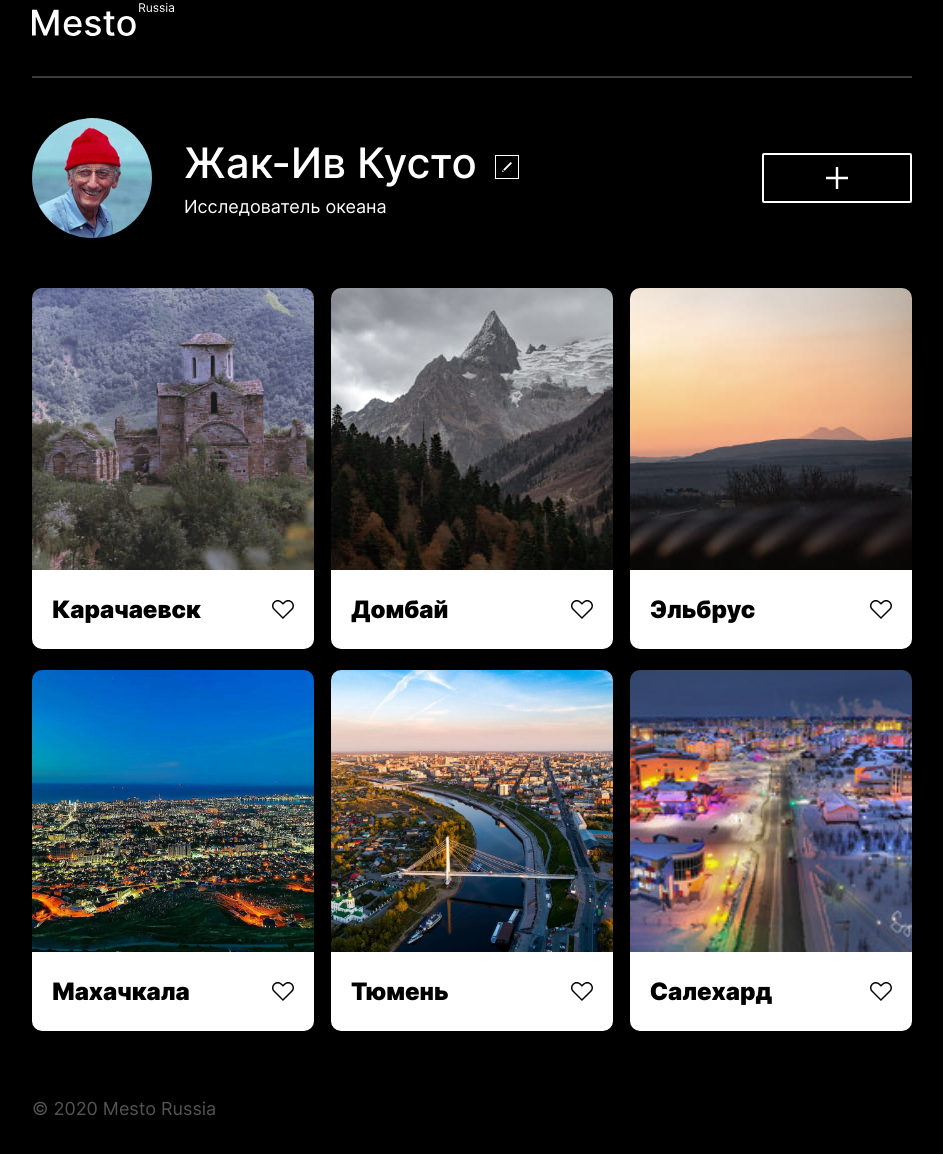
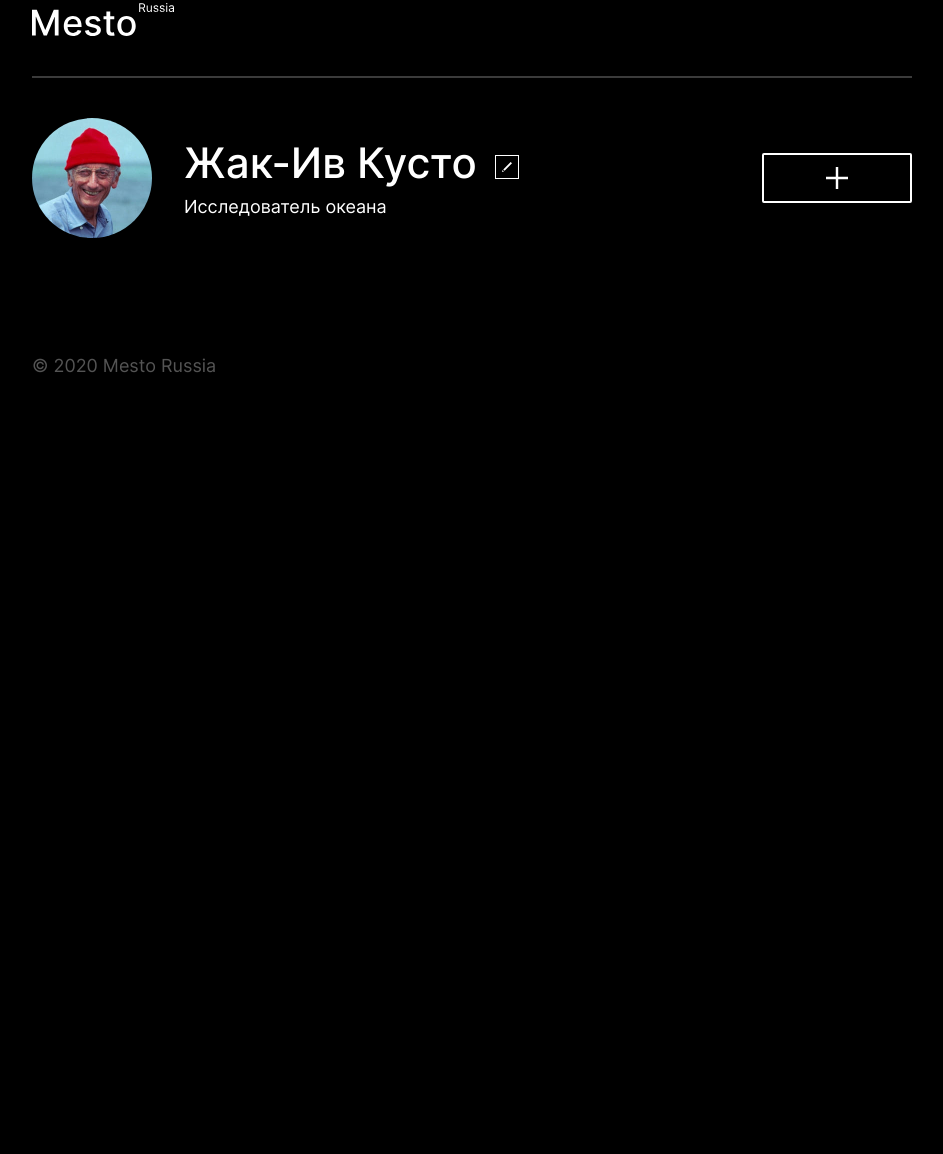
Before and after one commit to halikovm1995/mesto-project, a plain HTML site: page index.html in a window 1280 px wide. Shown: the part 42-1196 px from the top of the page, without its empty margins (168-1111 px from the left). After the commit the page ends 800 px from the top, so only its background shows below. Drawn offline with Linux system fonts and the light colour scheme.

Commit message:
template fix

```diff
--- a/index.html
+++ b/index.html
@@ -29,6 +29,7 @@
         </section>
         <section class="element">
           <ul class="element__list">
+            <template id="template-item">
               <li class="element__item">
                 <img class="element__image" src="./images/karachaevsk.jpg" alt="Карачаевск">
                 <div class="element__group">
@@ -36,41 +37,7 @@
                   <button type="button" class="element__like"></button>
                 </div>
               </li>
-            <li class="element__item">
-              <img class="element__image" src="./images/dombai.jpg" alt="Домбай">
-              <div class="element__group">
-                <h2 class="element__title">Домбай</h2>
-                <button type="button" class="element__like"></button>
-              </div>
-            </li>
-            <li class="element__item">
-              <img class="element__image" src="./images/elbrus.jpg" alt="Эльбрус">
-              <div class="element__group">
-                <h2 class="element__title">Эльбрус</h2>
-                <button type="button" class="element__like"></button>
-              </div>
-            </li>
-            <li class="element__item">
-              <img class="element__image" src="./images/mahachkala.jpg" alt="Махачкала">
-              <div class="element__group">
-                <h2 class="element__title">Махачкала</h2>
-                <button type="button" class="element__like"></button>
-              </div>
-            </li>
-            <li class="element__item">
-              <img class="element__image" src="./images/tumen.jpg" alt="Тюмень">
-              <div class="element__group">
-                <h2 class="element__title">Тюмень</h2>
-                <button type="button" class="element__like"></button>
-              </div>
-            </li>
-            <li class="element__item">
-              <img class="element__image" src="./images/salekhard.jpg" alt="Салехард">
-              <div class="element__group">
-                <h2 class="element__title">Салехард</h2>
-                <button type="button" class="element__like"></button>
-              </div>
-            </li>
+            </template>
           </ul>
         </section>
       </main>
--- a/script.js
+++ b/script.js
@@ -5,7 +5,34 @@ const jobInput = document.querySelector('#jobinput');// Воспользуйте
 const profileName = document.querySelector('.profile__name');
 const profileDescription = document.querySelector('.profile__description')
 
- profileButton.addEventListener('click', function(){ //добавление кнопки открытия попап профиля
+const initialCards = [
+    {
+      name: 'Архыз',
+      link: 'https://pictures.s3.yandex.net/frontend-developer/cards-compressed/arkhyz.jpg'
+    },
+    {
+      name: 'Челябинская область',
+      link: 'https://pictures.s3.yandex.net/frontend-developer/cards-compressed/chelyabinsk-oblast.jpg'
+    },
+    {
+      name: 'Иваново',
+      link: 'https://pictures.s3.yandex.net/frontend-developer/cards-compressed/ivanovo.jpg'
+    },
+    {
+      name: 'Камчатка',
+      link: 'https://pictures.s3.yandex.net/frontend-developer/cards-compressed/kamchatka.jpg'
+    },
+    {
+      name: 'Холмогорский район',
+      link: 'https://pictures.s3.yandex.net/frontend-developer/cards-compressed/kholmogorsky-rayon.jpg'
+    },
+    {
+      name: 'Байкал',
+      link: 'https://pictures.s3.yandex.net/frontend-developer/cards-compressed/baikal.jpg'
+    }
+  ];
+
+profileButton.addEventListener('click', function(){ //добавление кнопки открытия попап профиля
     formElement.classList.add('popup_opened')
  })
 const popupClose = document.querySelector('.popup__close-icon');
@@ -26,3 +53,11 @@ function handleFormSubmit(evt) {
 formElement.addEventListener('submit', handleFormSubmit);
 nameInput.value = profileName.textContent
 jobInput.value = profileDescription.textContent
+
+function addItem(linkValue, nameValue){
+    const itemTemplate = document.querySelector('#template-element').textContent;
+    const itemElement = itemTemplate.querySelector('.element__item').cloneNode(true);
+    itemElement.querySelector('.element__image').src = linkValue;
+    itemElement.querySelector('.element__title').textContent = nameValue;
+    elementContainer.append(itemElement);
+}
```
Lines whose indentation alone changed are shown as unchanged.
